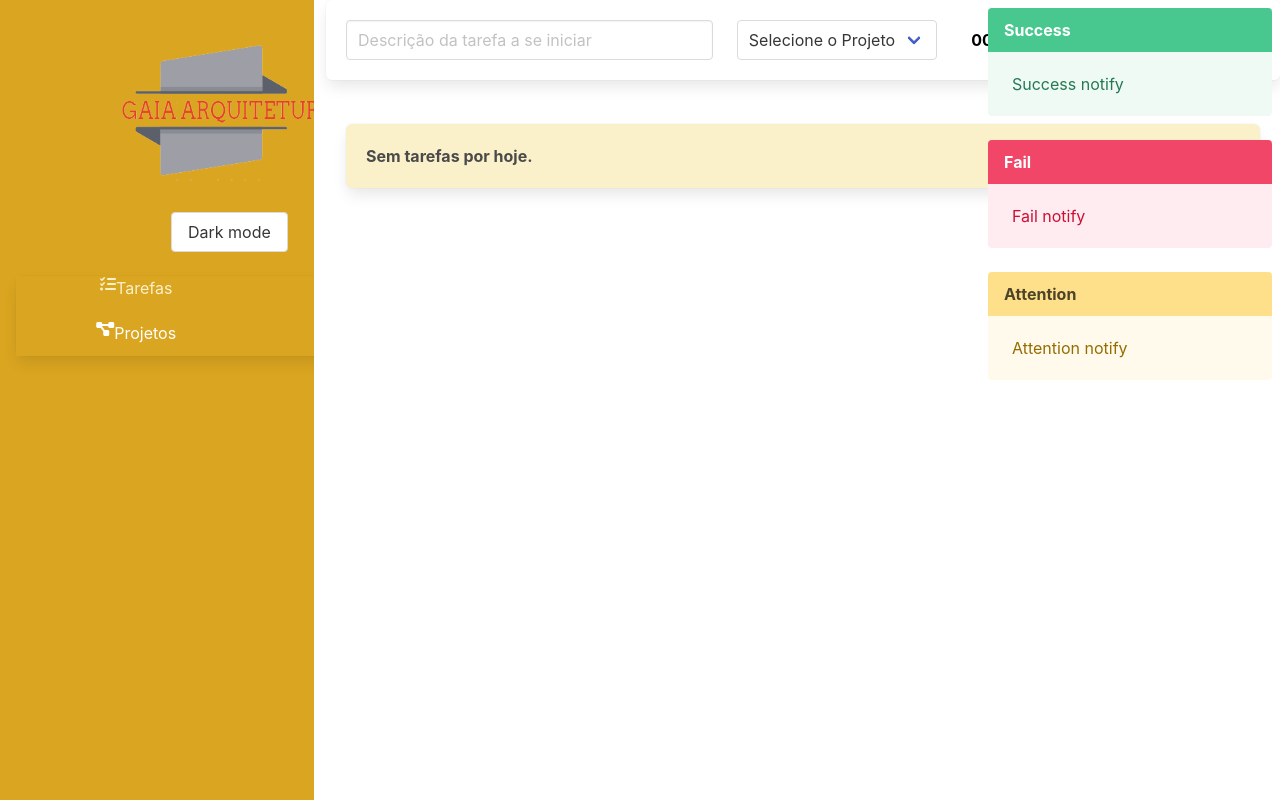
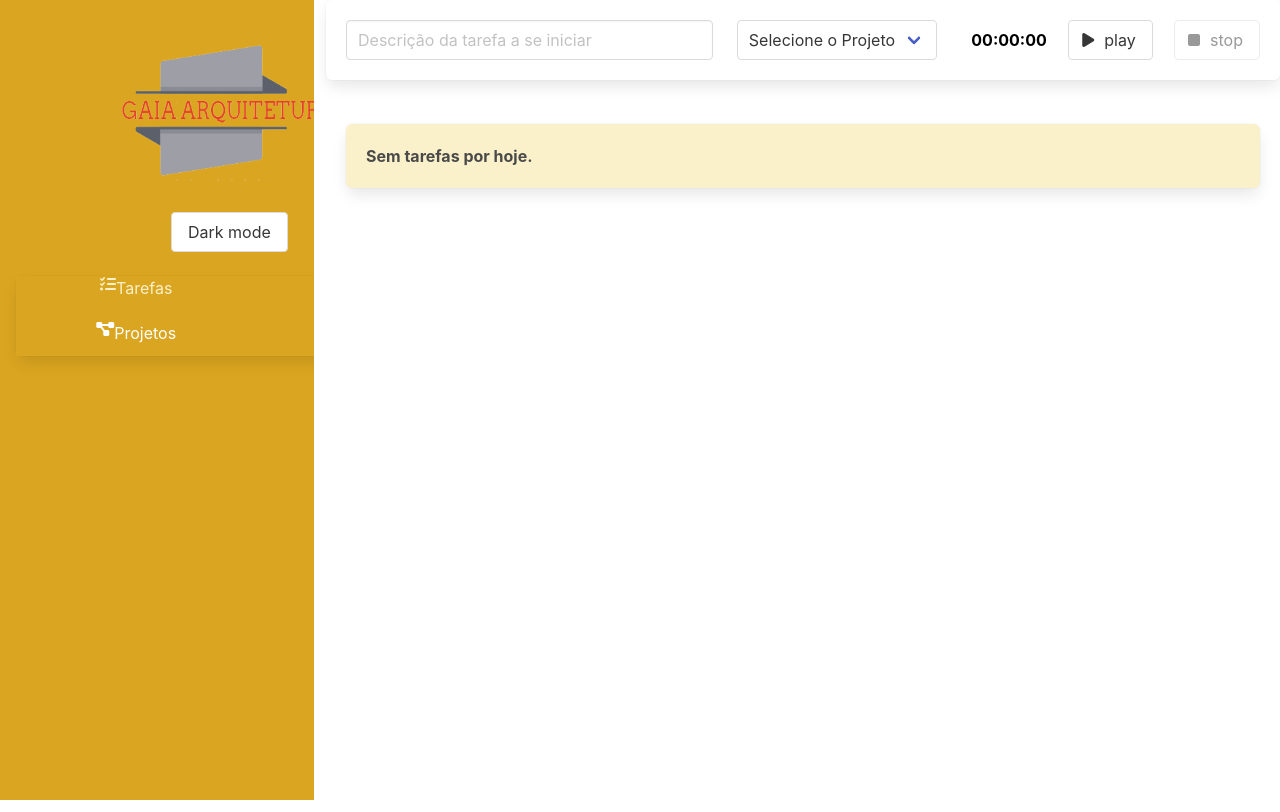
Before and after one commit to JrAdilson/TaskListVue, a Vue app: page /#/ in a window 1280 px wide. Built offline with nearby package versions, Linux system fonts and the light colour scheme.

Commit message:
notify save project

```diff
--- a/src/store/index.ts
+++ b/src/store/index.ts
@@ -1,8 +1,8 @@
-import { INotify, TypeNotify } from "@/interfaces/INotify";
+import { INotify } from "@/interfaces/INotify";
 import IProject from "@/interfaces/IProject";
 import { InjectionKey } from "vue";
 import { createStore, Store, useStore as vuexUseStore } from "vuex";
-import { ADD_PROJECT, ALTER_PROJECT, DEL_PROJECT } from "./typemut";
+import { ADD_PROJECT, ALTER_PROJECT, DEL_PROJECT, NOTIFY } from "./typemut";
 interface State {
   projetos: IProject[];
   notify: INotify[];
@@ -11,26 +11,7 @@ export const key: InjectionKey<Store<State>> = Symbol()
 export const store = createStore<State>({
   state: {
     projetos: [],
-    notify:[
-      {
-        id: 1,
-        text: 'Success notify',
-        title: 'Success',
-        type: TypeNotify.SUCCESS
-      },
-      {
-        id: 2,
-        text: 'Fail notify',
-        title: 'Fail',
-        type: TypeNotify.FAIL
-      },
-      {
-        id: 3,
-        text: 'Attention notify',
-        title: 'Attention',
-        type: TypeNotify.ATTENTION
-      },
-    ]
+    notify:[]
   },
   mutations: {
     [ADD_PROJECT](state, nomeDoProjeto: string){
@@ -46,6 +27,13 @@ export const store = createStore<State>({
     },
     [DEL_PROJECT](state, id: string){
       state.projetos = state.projetos.filter(proj => proj.id != id)
+    },
+    [NOTIFY](state, newNotify: INotify){
+      newNotify.id = new Date().getTime()
+      state.notify.push(newNotify)
+      setTimeout(() => {
+        state.notify = state.notify.filter(notifys => notifys.id != newNotify.id)
+      }, 2000)
     }
   }
 });
--- a/src/store/typemut.ts
+++ b/src/store/typemut.ts
@@ -1,3 +1,4 @@
 export const ADD_PROJECT = 'ADD_PROJECT'
 export const ALTER_PROJECT = 'ALTER_PROJECT'
 export const DEL_PROJECT = 'DEL_PROJECT'
+export const NOTIFY = 'NOTIFY'
--- a/src/views/Projetos/Form.vue
+++ b/src/views/Projetos/Form.vue
@@ -20,7 +20,8 @@
 <script lang="ts">
 import {useStore} from "@/store";
 import { defineComponent } from "vue";
-import { ADD_PROJECT, ALTER_PROJECT } from "@/store/typemut";
+import { ADD_PROJECT, ALTER_PROJECT, NOTIFY} from "@/store/typemut";
+import { TypeNotify } from "@/interfaces/INotify"
 export default defineComponent({
   name: "ForM",
   props: {
@@ -50,6 +51,11 @@ export default defineComponent({
       this.store.commit(ADD_PROJECT, this.nomeDoProjeto)
       }
       this.nomeDoProjeto = "";
+      this.store.commit(NOTIFY,{
+        title: 'Projeto salvo corretamente',
+        text: 'Projeto disponível para uso.',
+        type: TypeNotify.SUCCESS
+      })
       this.$router.push('/projetos')
     },
   },
```
